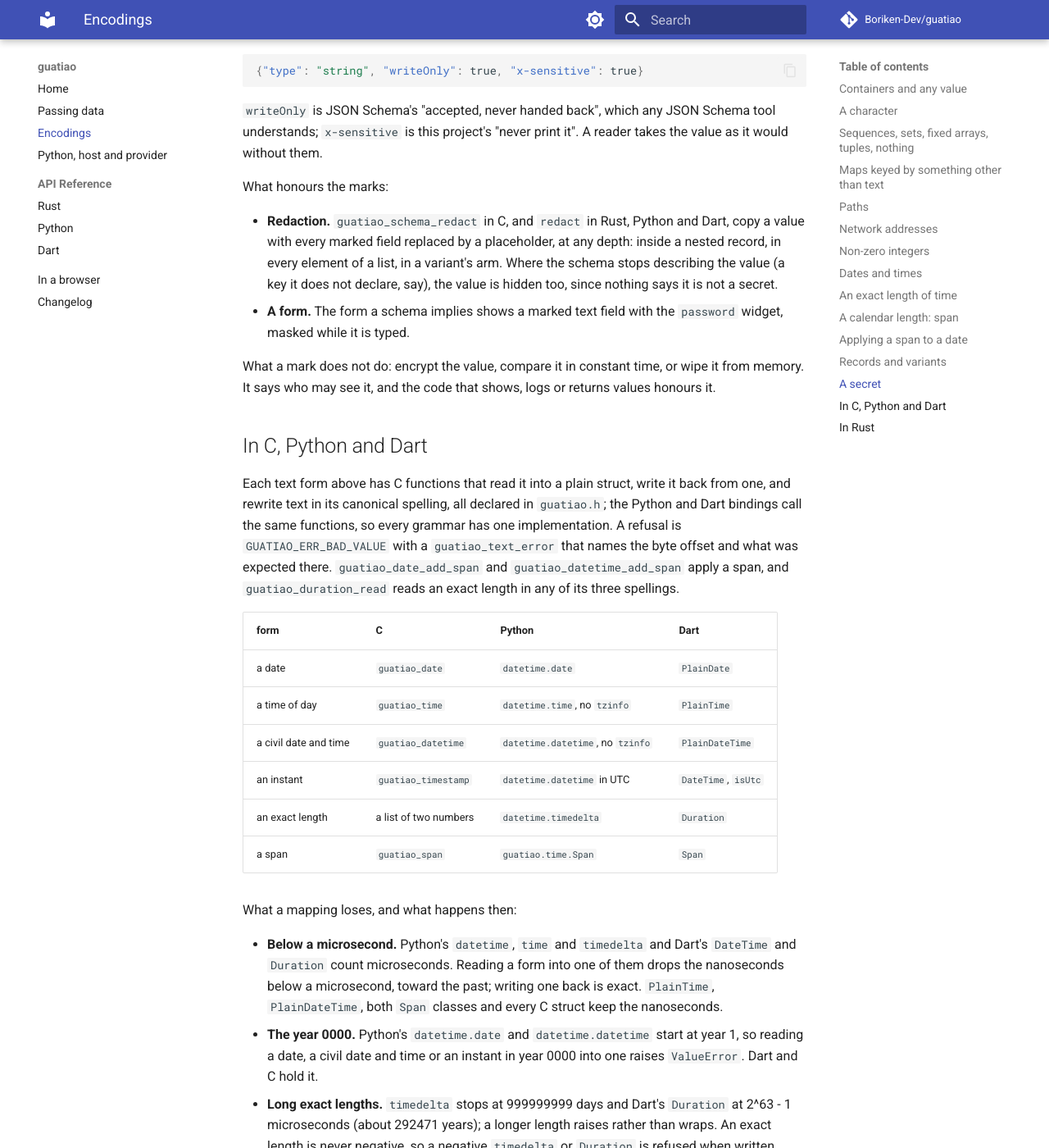
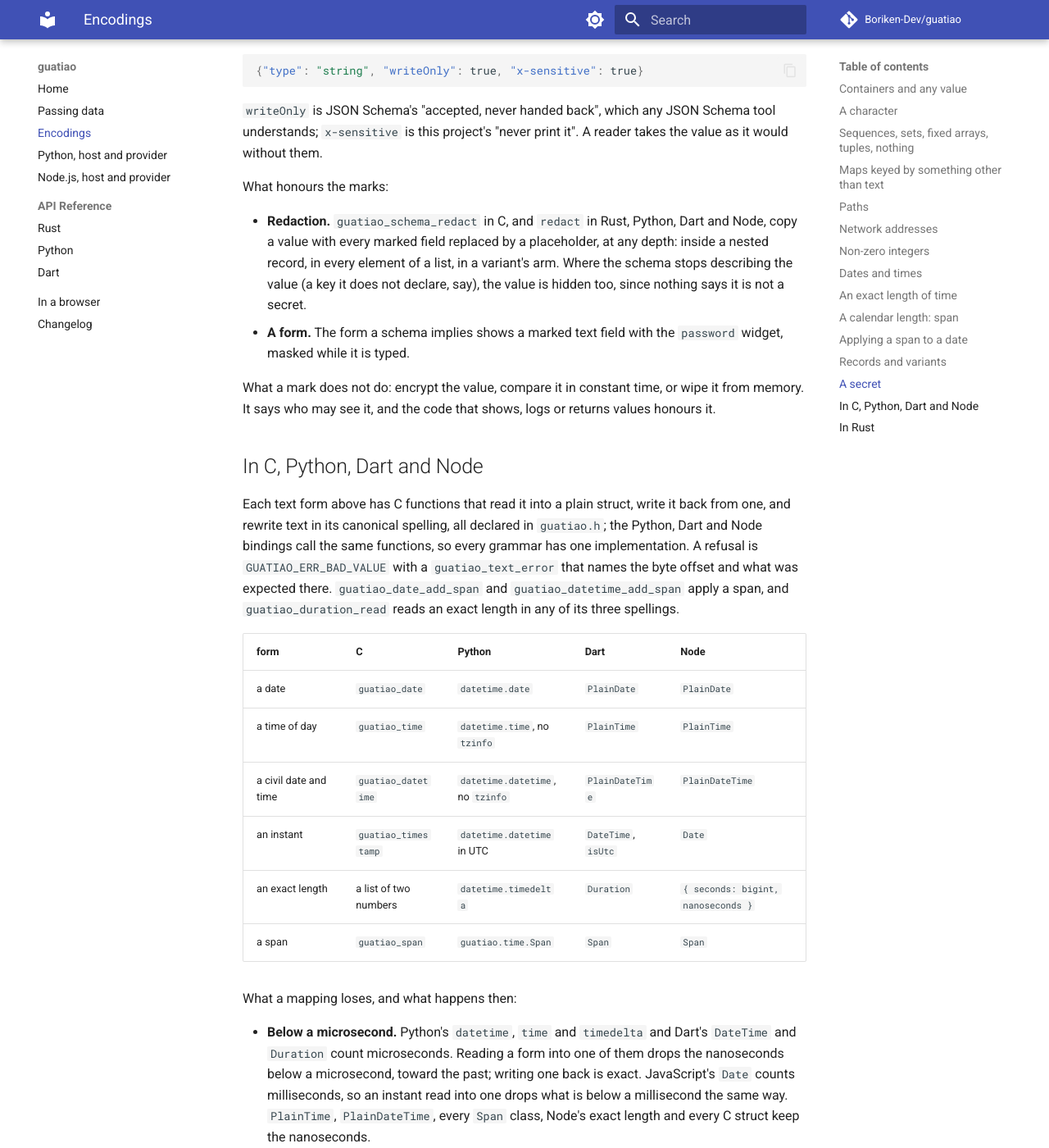
Before and after one commit to Boriken-Dev/guatiao, an MkDocs documentation site: the page built from docs/encodings.md, in a window 1280 px wide and 1400 px high, scrolled down 8208 px. Shown: the whole window at 82% size. Built offline with MkDocs 1.6.1 and Material for MkDocs 9.7.7, drawn with Linux system fonts in a browser that asks for light colours; comment, search, counter and statistics services are not loaded; some of the changed text lies outside the part shown.

Commit message:
docs: Node as a host and as a provider
docs/node.md: a kind described once, a Node host, providers written in
TypeScript, a module of a package as a library, threads, and what Node
does not do that Python does. The encodings page maps every text form
for Node, the landing page and the README name the npm package, the
repository's AGENTS.md lists the Node binding, its examples, its commands
and its place in CI and a release, and the changelog records it.

```diff
--- a/docs/encodings.md
+++ b/docs/encodings.md
@@ -365,7 +365,7 @@
 What honours the marks:
 
 - **Redaction.** `guatiao_schema_redact` in C, and `redact` in Rust,
-  Python and Dart, copy a value with every marked field replaced by a
+  Python, Dart and Node, copy a value with every marked field replaced by a
   placeholder, at any depth: inside a nested record, in every element of
   a list, in a variant's arm. Where the schema stops describing the
   value (a key it does not declare, say), the value is hidden too,
@@ -377,36 +377,39 @@
 or wipe it from memory. It says who may see it, and the code that shows,
 logs or returns values honours it.
 
-## In C, Python and Dart
+## In C, Python, Dart and Node
 
 Each text form above has C functions that read it into a plain struct,
 write it back from one, and rewrite text in its canonical spelling, all
-declared in `guatiao.h`; the Python and Dart bindings call the same
-functions, so every grammar has one implementation. A refusal is
+declared in `guatiao.h`; the Python, Dart and Node bindings call the
+same functions, so every grammar has one implementation. A refusal is
 `GUATIAO_ERR_BAD_VALUE` with a `guatiao_text_error` that names the byte
 offset and what was expected there. `guatiao_date_add_span` and
 `guatiao_datetime_add_span` apply a span, and `guatiao_duration_read`
 reads an exact length in any of its three spellings.
 
-| form | C | Python | Dart |
-| --- | --- | --- | --- |
-| a date | `guatiao_date` | `datetime.date` | `PlainDate` |
-| a time of day | `guatiao_time` | `datetime.time`, no `tzinfo` | `PlainTime` |
-| a civil date and time | `guatiao_datetime` | `datetime.datetime`, no `tzinfo` | `PlainDateTime` |
-| an instant | `guatiao_timestamp` | `datetime.datetime` in UTC | `DateTime`, `isUtc` |
-| an exact length | a list of two numbers | `datetime.timedelta` | `Duration` |
-| a span | `guatiao_span` | `guatiao.time.Span` | `Span` |
+| form | C | Python | Dart | Node |
+| --- | --- | --- | --- | --- |
+| a date | `guatiao_date` | `datetime.date` | `PlainDate` | `PlainDate` |
+| a time of day | `guatiao_time` | `datetime.time`, no `tzinfo` | `PlainTime` | `PlainTime` |
+| a civil date and time | `guatiao_datetime` | `datetime.datetime`, no `tzinfo` | `PlainDateTime` | `PlainDateTime` |
+| an instant | `guatiao_timestamp` | `datetime.datetime` in UTC | `DateTime`, `isUtc` | `Date` |
+| an exact length | a list of two numbers | `datetime.timedelta` | `Duration` | `{ seconds: bigint, nanoseconds }` |
+| a span | `guatiao_span` | `guatiao.time.Span` | `Span` | `Span` |
 
 What a mapping loses, and what happens then:
 
 - **Below a microsecond.** Python's `datetime`, `time` and `timedelta`
   and Dart's `DateTime` and `Duration` count microseconds. Reading a form
   into one of them drops the nanoseconds below a microsecond, toward the
-  past; writing one back is exact. `PlainTime`, `PlainDateTime`, both
-  `Span` classes and every C struct keep the nanoseconds.
+  past; writing one back is exact. JavaScript's `Date` counts
+  milliseconds, so an instant read into one drops what is below a
+  millisecond the same way. `PlainTime`, `PlainDateTime`, every `Span`
+  class, Node's exact length and every C struct keep the nanoseconds.
 - **The year 0000.** Python's `datetime.date` and `datetime.datetime`
   start at year 1, so reading a date, a civil date and time or an
-  instant in year 0000 into one raises `ValueError`. Dart and C hold it.
+  instant in year 0000 into one raises `ValueError`. Dart, Node and C
+  hold it.
 - **Long exact lengths.** `timedelta` stops at 999999999 days and Dart's
   `Duration` at 2^63 - 1 microseconds (about 292471 years); a longer
   length raises rather than wraps. An exact length is never negative, so
@@ -417,11 +420,14 @@
 Dart has no type for a date or a time of day alone, and its `DateTime` is
 always either UTC or the machine's own zone, which would move a civil
 time that a daylight-saving change skips; hence the three `Plain`
-classes, named after JavaScript's Temporal.
+classes, named after JavaScript's Temporal. Node's own `Date` has the same
+two limits, and Temporal is not in Node 22 or 24, so the Node binding has
+the same three classes. A span's units are `bigint` there, as a signed
+64-bit unit can be larger than a `number` holds exactly.
 
 A secret is the value it holds in every language; what each offers is
 redaction, `guatiao_schema_redact`, `guatiao.redact` in Python and
-`redact` in Dart, with a placeholder of the caller's choosing.
+`redact` in Dart and Node, with a placeholder of the caller's choosing.
 
 ## In Rust
 
--- a/mkdocs.yml
+++ b/mkdocs.yml
@@ -31,6 +31,7 @@
   - Passing data: ownership.md
   - Encodings: encodings.md
   - Python, host and provider: python.md
+  - Node.js, host and provider: node.md
   - API Reference:
       # rustdoc's own output, built by `cargo doc` and copied under
       # `rust/` by the docs workflow. An absolute URL because it is not a
```
Also changed, not shown: AGENTS.md (+33 -8 lines), CHANGELOG.md (+21 -0 lines), README.md (+1 -0 lines), docs/index.md (+12 -1 lines), docs/node.md (added, +205 -0 lines).
